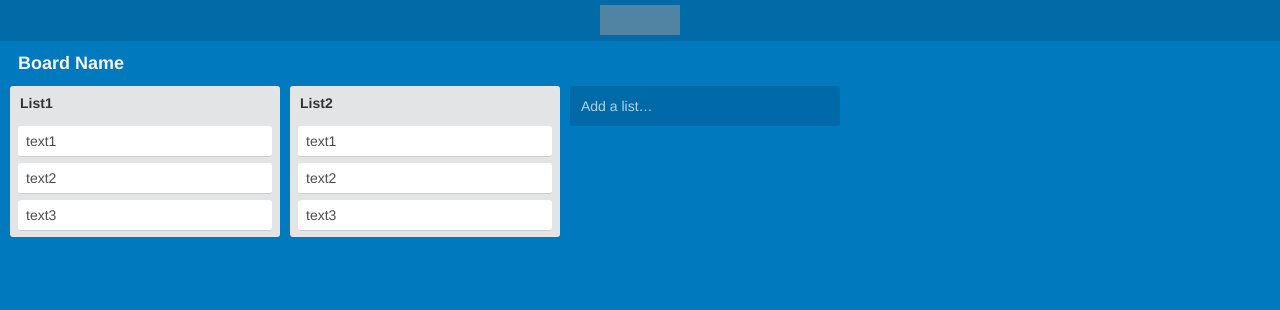
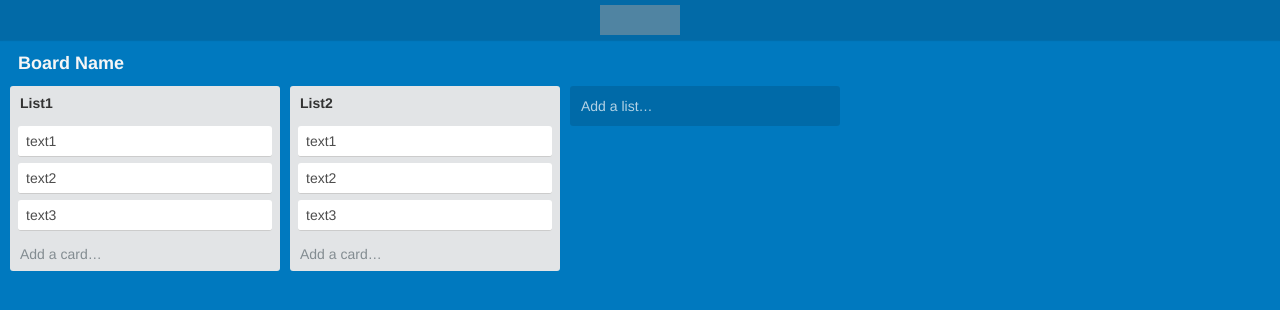
Before and after one commit to wyeworks/react-workshop-2018, a React (Create React App) app in the folder frontend/: page /boards/Board-1 in a window 1280 px wide. Shown: the top 310 px of the page. Built offline with nearby package versions, Linux system fonts and the light colour scheme; grey boxes are pictures that could not be loaded.

Commit message:
Add card link

```diff
--- a/frontend/src/components/List/List.css
+++ b/frontend/src/components/List/List.css
@@ -50,3 +50,20 @@
   z-index: 1;
   min-height: 0;
 }
+
+.List-add-card {
+  border-radius: 0 0 3px 3px;
+  color: #838c91;
+  display: block;
+  flex: 0 0 auto;
+  padding: 8px 10px;
+  position: relative;
+  text-decoration: none;
+  user-select: none;
+}
+
+.List-add-card:hover {
+  background-color: #cdd2d4;
+  color: #4d4d4d;
+  text-decoration: underline;
+}
--- a/frontend/src/components/List/List.js
+++ b/frontend/src/components/List/List.js
@@ -20,6 +20,8 @@ class List extends Component {
               })
             }
           </div>
+
+          <a className="List-add-card" href="#">Add a card…</a>
         </div>
       </div>
     );
```
